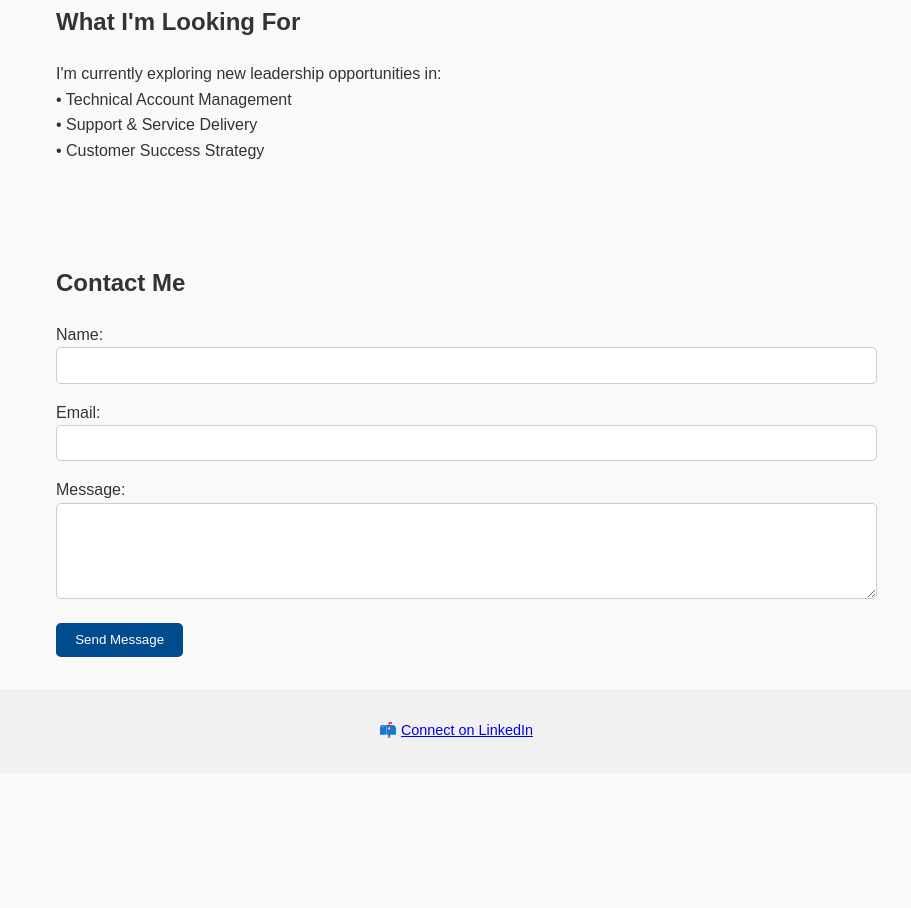
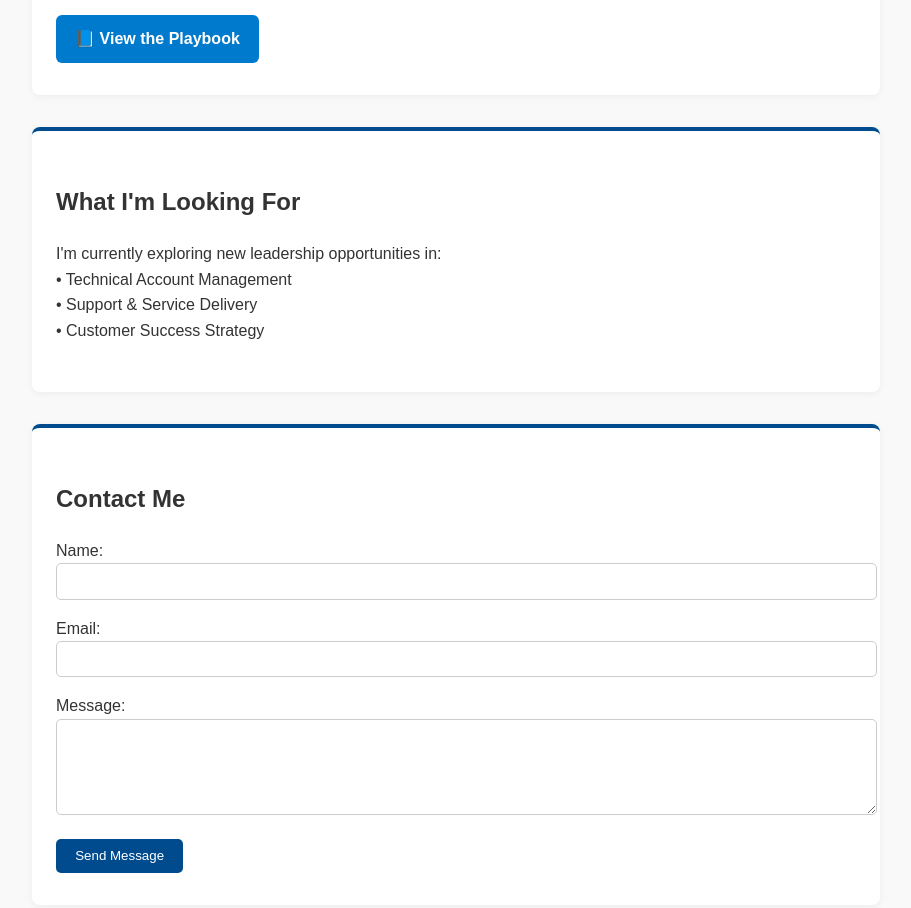
Before and after one commit to radjeshr/radjeshr.github.io, a plain HTML site: page index.html in a window 1280 px wide. Shown: the part 1379-2287 px from the top of the page, without its empty margins (184-1095 px from the left). Before the commit the page ends 2152 px from the top, so only its background shows below. Drawn offline with Linux system fonts and the light colour scheme.

Commit message:
Update style.css

```diff
--- a/style.css
+++ b/style.css
@@ -109,3 +109,31 @@ footer {
 .button:hover {
   background-color: #005a99;
 }
+
+section {
+  padding: 2rem 1.5rem;
+  max-width: 800px;
+  margin: 2rem auto;
+  background-color: #fff;
+  border-radius: 8px;
+  box-shadow: 0 2px 8px rgba(0, 0, 0, 0.05);
+  border-top: 4px solid #004b8d;
+}
+
+a {
+  color: #007acc;
+  text-decoration: none;
+}
+
+a:hover {
+  text-decoration: underline;
+  color: #005a99;
+}
+
+footer {
+  background: #f1f1f1;
+  text-align: center;
+  padding: 1.5rem;
+  font-size: 0.95rem;
+  margin-top: 2rem;
+}
```
